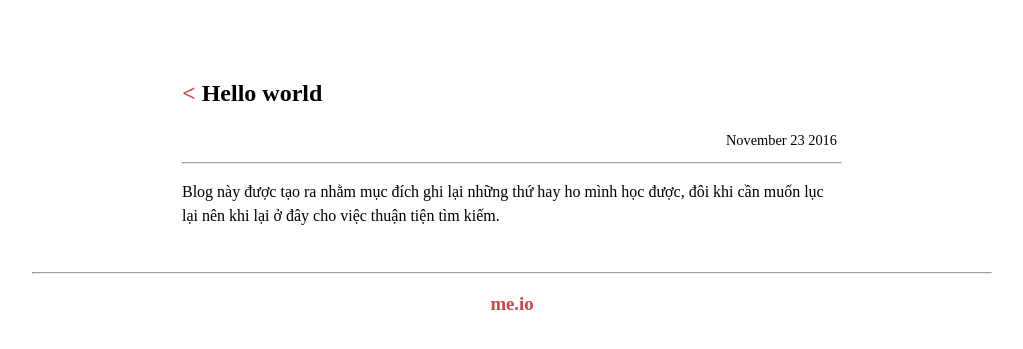
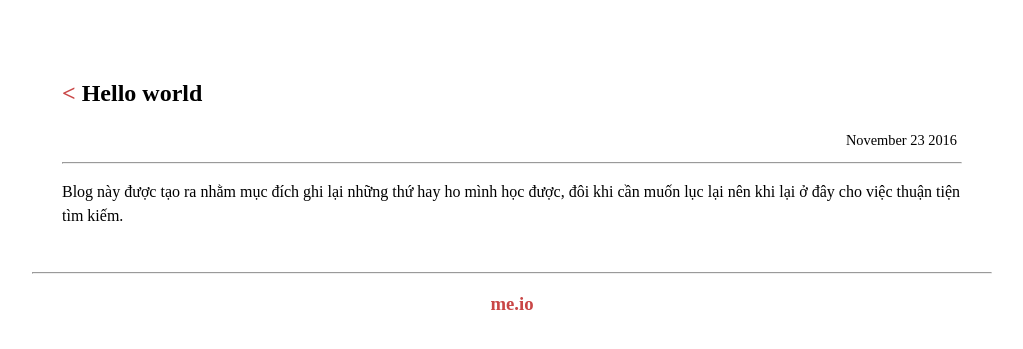
Before and after one commit to congdv/congdv.github.io, a Jekyll site: the page built from _posts/2016-11-23-hello-world.md, in a window 1280 px wide. Shown: the top 349 px of the page, without its empty margins (128-1151 px from the left). Built offline with Jekyll 4.4.1, drawn with Linux system fonts in a browser that asks for light colours.

Commit message:
Update theme.css

```diff
--- a/css/theme.css
+++ b/css/theme.css
@@ -179,7 +179,7 @@ table tr:nth-last-child(1) td{
  */
 
 .container{
-    max-width: 700px;
+    max-width: 940px;
     height: auto;
     margin: 0 auto;
     padding: 20px;
```
